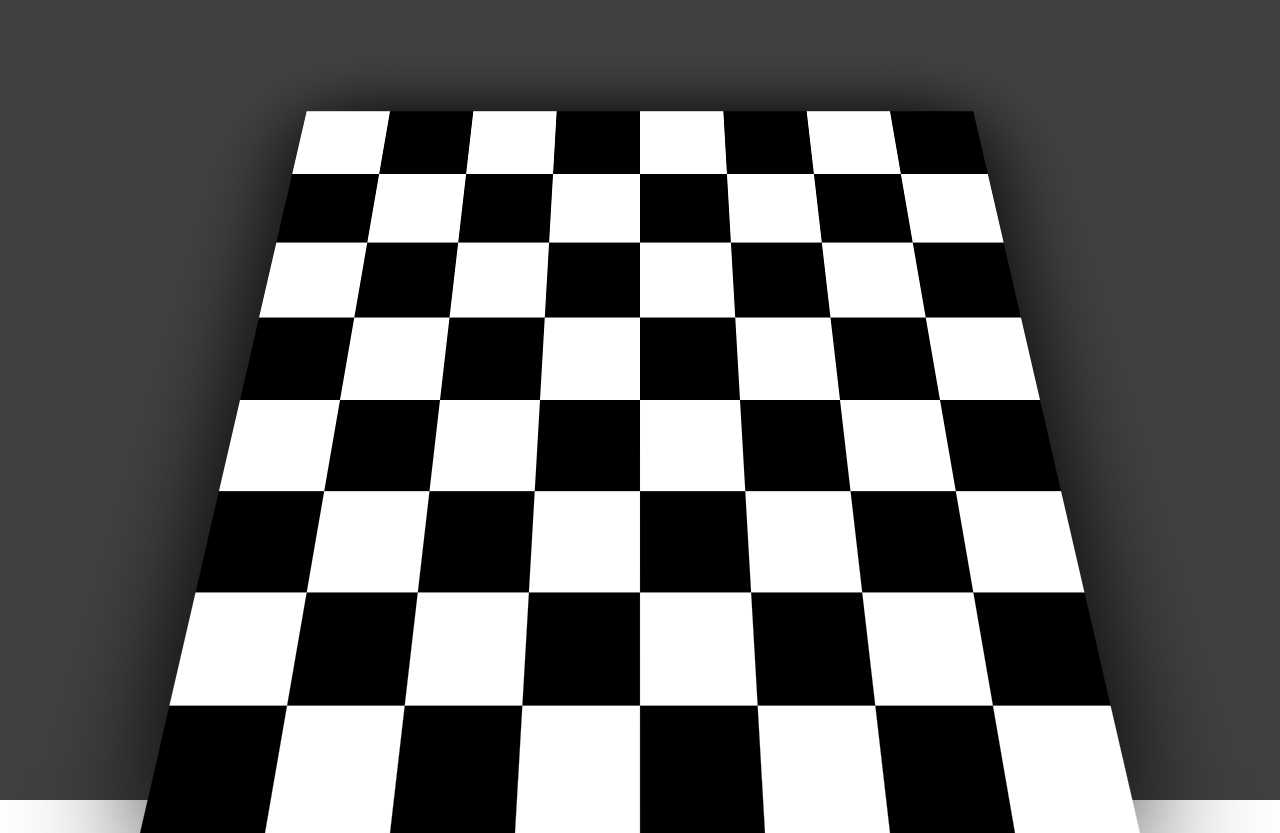
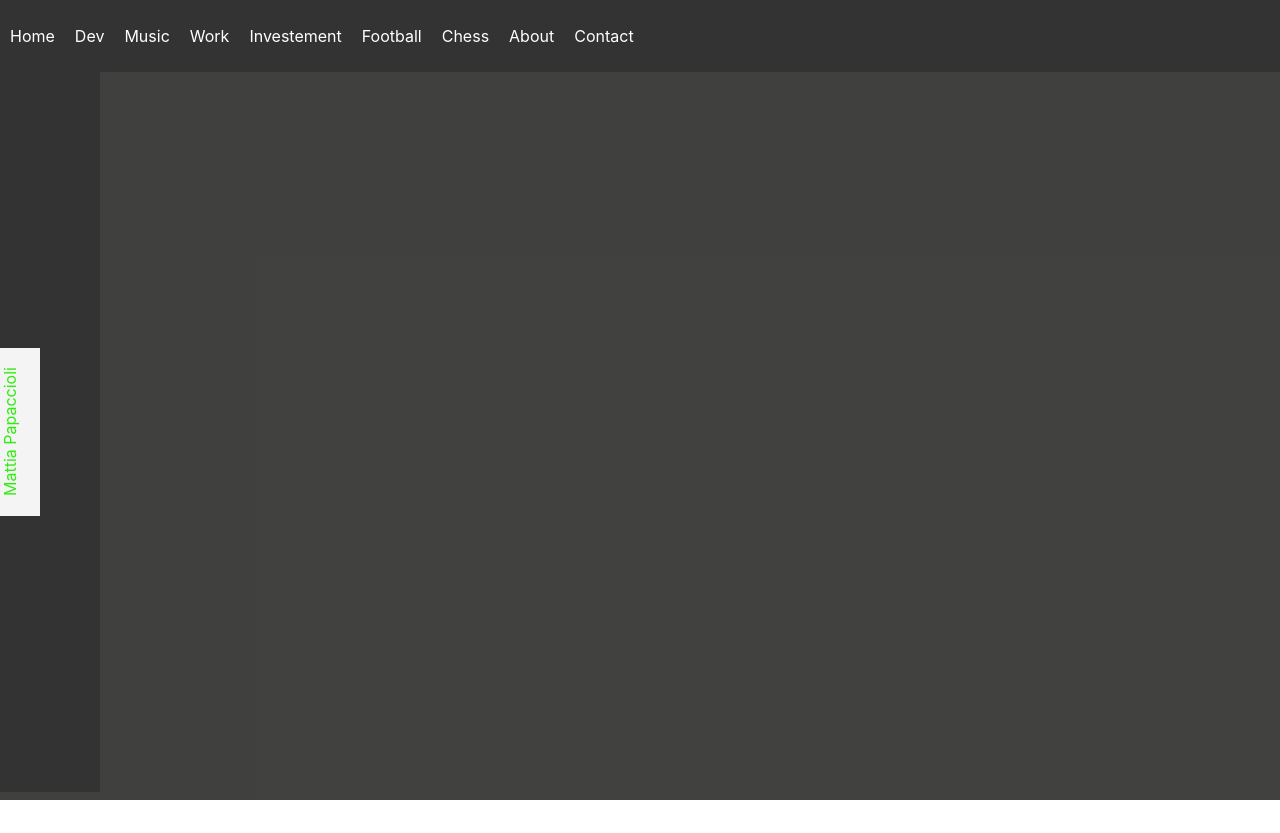
Before and after one commit to ElPettego/swg_site, a React (Create React App) app: page / in a window 1280 px wide. After the commit the page ends 800 px from the top, so only its background shows below. Built offline with nearby package versions, Linux system fonts and the light colour scheme.

Commit message:
figuring out tha shit

```diff
--- a/src/App.js
+++ b/src/App.js
@@ -1,11 +1,15 @@
 import './App.css';
+import Banner from './Banner';
 import Chessboard from './Chessboard';
+import Header from './Header';
 
 
 function App() {
   return (
     <div className="App">
-      <Chessboard/>
+      <Header/>
+      <Banner/>
+      {/* <Chessboard/>       */}
     </div>
   );
 }
--- /dev/null
+++ b/src/Banner.css
@@ -0,0 +1,25 @@
+body {
+    margin: 0;
+    padding: 0;
+}
+
+.wrapperBanner {
+    display: flex;
+    height: 90vh; /* Full viewport height */
+}
+
+.banner {
+    width: 100px; /* Adjust the width as needed */
+    background-color: #333;
+    color: #31ec10;
+    text-align: center;
+    writing-mode: vertical-rl; /* Vertical text layout */
+    transform: rotate(180deg); /* Rotate the text */
+    padding: 20px 0;
+}
+
+.content {
+    flex-grow: 1; /* Expands to fill the remaining space */
+    padding: 20px;
+    background-color: #f4f4f4;
+}
--- /dev/null
+++ b/src/Banner.js
@@ -0,0 +1,18 @@
+import React, { Component } from 'react';
+import './Banner.css'
+
+class Banner extends Component {
+    render () {
+        return (
+            <div class="wrapperBanner">
+                <div class="banner">
+                    <a class='content'>Mattia Papaccioli</a>
+                </div>
+            </div>
+        );
+
+    }
+
+}
+
+export default Banner;
--- a/src/Chessboard.css
+++ b/src/Chessboard.css
@@ -1,11 +1,11 @@
 /* Chessboard.css */
 :root {
-    --square-size: 100px;
+    --square-size: 80px;
 }
 
 .wrapperChessboard {
     display: flex;
-    height: 100%;
+    height: 80%;
 }
 
 .Chessboard {
--- /dev/null
+++ b/src/Header.css
@@ -0,0 +1,32 @@
+/* In a separate CSS file, e.g., styles.css */
+.header {
+    background-color: #333; /* Background color for the header */
+    color: #fff;            /* Text color for the header */
+    padding: 10px;           /* Padding for the header */
+  }
+
+.nav {
+display: flex;           /* Use flexbox to spread the nav items horizontally */
+justify-content: space-between; /* Spread items evenly */
+}
+
+.nav-list {
+list-style: none;        /* Remove list bullet points */
+padding: 0;
+display: flex;           /* Make the list items flex containers */
+}
+
+.nav-item {
+margin-right: 20px;      /* Add spacing between list items */
+}
+
+.nav-item:last-child {
+margin-right: 0;         /* Remove margin from the last list item */
+}
+
+.nav-item a {
+    text-decoration: none;   /* Remove underlines from the links */
+    color: #fff;             /* Text color for the links */
+}
+
+/* Add additional styling as needed */
--- /dev/null
+++ b/src/Header.js
@@ -0,0 +1,28 @@
+import React, { Component } from 'react';
+import './Header.css'
+
+class Header extends Component {
+    render () {
+        return (
+            <header className="header">
+              <nav className="nav">
+                <ul className="nav-list">
+                  <li className="nav-item"><a href="/">Home</a></li>
+                  <li className="nav-item"><a href="/dev">Dev</a></li>
+                  <li className="nav-item"><a href="/music">Music</a></li>
+                  <li className="nav-item"><a href="/work">Work</a></li>
+                  <li className="nav-item"><a href="/invest">Investement</a></li>
+                  <li className="nav-item"><a href="/football">Football</a></li>
+                  <li className="nav-item"><a href="/chess">Chess</a></li>
+                  <li className="nav-item"><a href="/about">About</a></li>
+                  <li className="nav-item"><a href="/contact">Contact</a></li>
+                </ul>
+              </nav>
+            </header>
+        );
+
+    }
+
+}
+
+export default Header;
```
